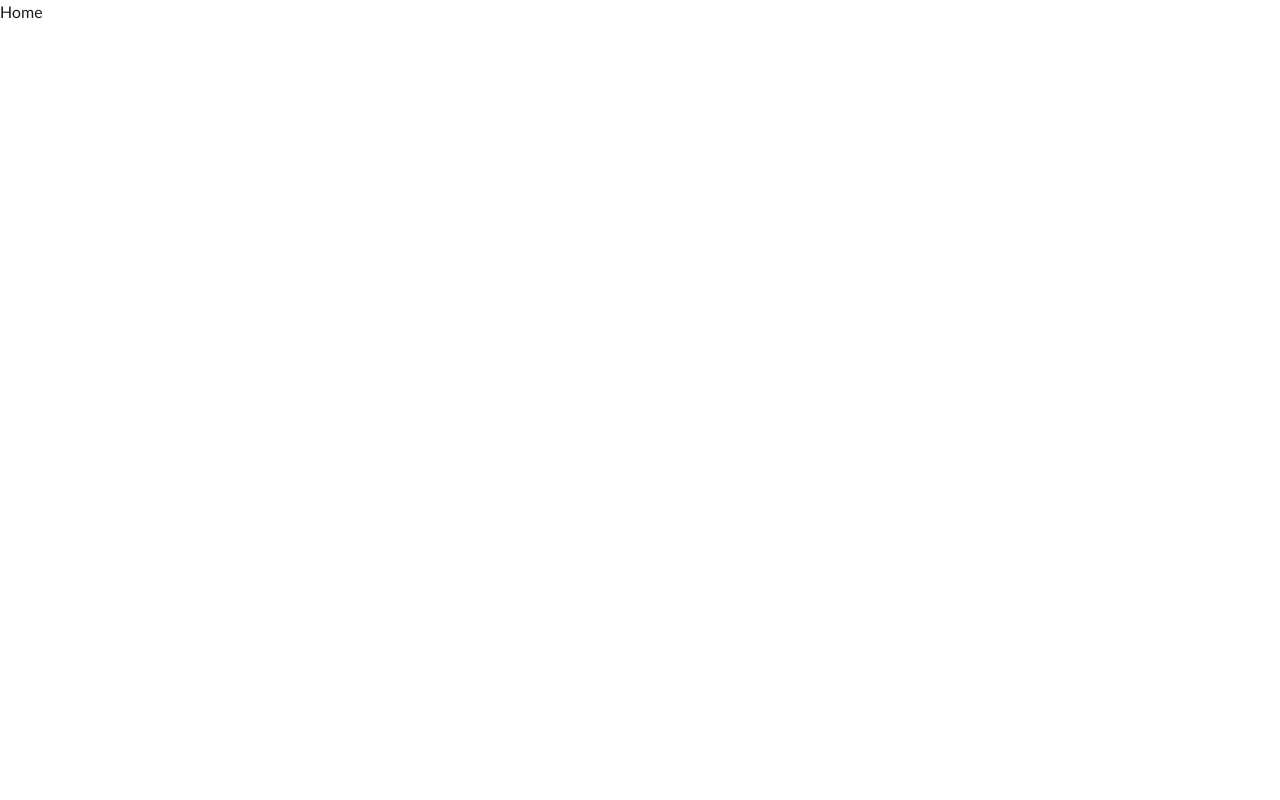
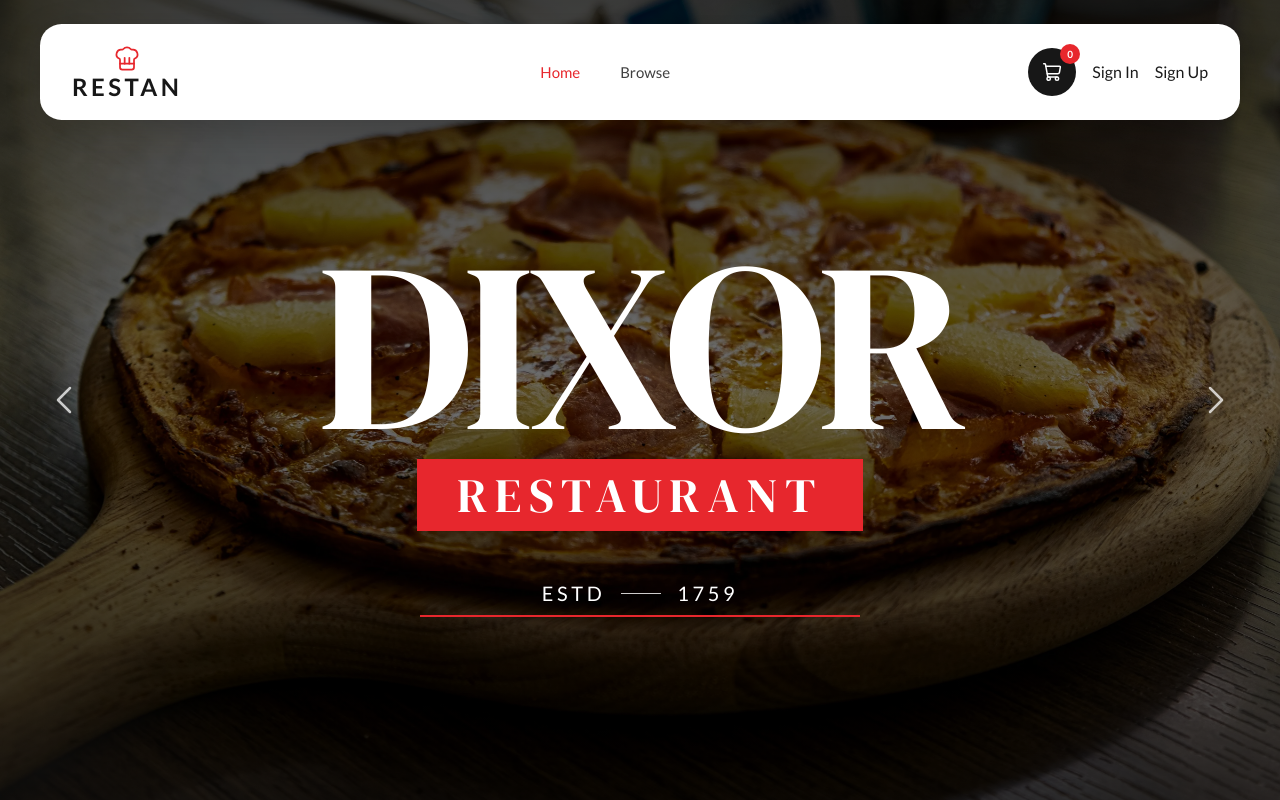
Before and after one commit to nasifmustufakhan7220/restaurant-client, a Next.js app: page / in a window 1280 px wide. Built offline with nearby package versions, Linux system fonts and the light colour scheme.

Commit message:
navabr design almost complted

```diff
--- a/src/app/globals.css
+++ b/src/app/globals.css
@@ -72,8 +72,10 @@
 @theme inline {
   --bg-background: var(--background);
 
-  --font-heading: var(--font-sans);
-  --font-sans: var(--font-sans);
+  --font-heading: var(--font-dm-serif);
+  --font-sans: var(--font-lato);
+  --font-serif: var(--font-dm-serif);
+  --font-script: var(--font-dancing-script);
 
   /* Custom section and text colors */
   --color-section: var(--section);
--- a/src/app/layout.tsx
+++ b/src/app/layout.tsx
@@ -10,16 +10,19 @@ import { Metadata } from "next";
 const dmSerif = DM_Serif_Display({
   subsets: ["latin"],
   weight: "400",
+  variable: "--font-dm-serif",
 });
 
 const dancingScript = Dancing_Script({
   subsets: ["latin"],
   weight: ["400", "700"],
+  variable: "--font-dancing-script",
 });
 
 const lato = Lato({
   subsets: ["latin"],
   weight: ["400", "700"],
+  variable: "--font-lato",
 });
 
 export const metadata: Metadata = {
@@ -31,12 +34,11 @@ export default function RootLayout({
   children,
 }: Readonly<{ children: React.ReactNode }>) {
   return (
-    <html lang="en">
-      <body className={lato.className}>
-        {children}
-      </body>
+    <html
+      lang="en"
+      className={`${dmSerif.variable} ${dancingScript.variable} ${lato.variable}`}
+    >
+      <body className={lato.className}>{children}</body>
     </html>
   );
 }
-
-export { dmSerif, dancingScript, lato };
--- a/src/app/page.tsx
+++ b/src/app/page.tsx
@@ -1,5 +1,11 @@
-
+import Banner from "@/components/Banner/Banner";
+import Navbar from "@/components/Navbar/Navbar";
 
 export default function Home() {
- return(<div>Home</div>)
+  return (
+    <main>
+      <Navbar />
+      <Banner />
+    </main>
+  );
 }
--- a/src/components/Banner/Banner.tsx
+++ b/src/components/Banner/Banner.tsx
@@ -1,11 +1,121 @@
-import React from 'react';
+"use client";
 
-const Banner = () => {
-    return (
-        <div>
+import Image from "next/image";
+import { useEffect, useState } from "react";
+import { ChevronLeft, ChevronRight } from "lucide-react";
 
+const slides = [
+  { src: "/pizza1.webp", alt: "Freshly baked pizza on a wooden board" },
+  { src: "/pizza2.webp", alt: "Pizza with a slice being lifted" },
+  { src: "/pizza3.webp", alt: "Pineapple and ham pizza" },
+  { src: "/pizza4.webp", alt: "Vegetable pizza on parchment paper" },
+  { src: "/pizza5.webp", alt: "Pizza with fresh toppings" },
+];
+
+export default function Banner() {
+  const [currentSlide, setCurrentSlide] = useState(0);
+
+  const showNextSlide = () => {
+    setCurrentSlide((current) => (current + 1) % slides.length);
+  };
+
+  const showPreviousSlide = () => {
+    setCurrentSlide(
+      (current) => (current - 1 + slides.length) % slides.length
+    );
+  };
+
+  // Move to the next image automatically every 6 seconds.
+  useEffect(() => {
+    const timer = setInterval(() => {
+      setCurrentSlide((current) => (current + 1) % slides.length);
+    }, 6000);
+
+    return () => clearInterval(timer);
+  }, []);
+
+  return (
+    <section
+      id="home"
+      className="relative flex min-h-svh items-center justify-center overflow-hidden bg-neutral-900 px-5 pb-16 pt-28 sm:px-8 sm:pt-32"
+    >
+      {/* Image carousel */}
+      <div className="absolute inset-0">
+        {slides.map((slide, index) => (
+          <div
+            key={slide.src}
+            className={`absolute inset-0 transition-opacity duration-700 ${
+              index === currentSlide ? "opacity-100" : "opacity-0"
+            }`}
+          >
+            <Image
+              src={slide.src}
+              alt={slide.alt}
+              fill
+              sizes="100vw"
+              preload={index === 0}
+              className="object-cover"
+            />
+          </div>
+        ))}
+      </div>
+
+      {/* Dark overlay for readable text */}
+      <div className="absolute inset-0 bg-black/45" />
+      <div className="absolute inset-0 bg-linear-to-b from-black/55 via-black/20 to-black/65" />
+
+      {/* Carousel arrows */}
+      <button
+        type="button"
+        onClick={showPreviousSlide}
+        aria-label="Previous slide"
+        className="absolute left-2 top-1/2 z-20 -translate-y-1/2 p-2 text-white/75 transition-colors hover:text-white sm:left-4 lg:left-8"
+      >
+        <ChevronLeft
+          className="h-9 w-9 sm:h-12 sm:w-12"
+          strokeWidth={1.25}
+          aria-hidden="true"
+        />
+      </button>
+
+      <button
+        type="button"
+        onClick={showNextSlide}
+        aria-label="Next slide"
+        className="absolute right-2 top-1/2 z-20 -translate-y-1/2 p-2 text-white/75 transition-colors hover:text-white sm:right-4 lg:right-8"
+      >
+        <ChevronRight
+          className="h-9 w-9 sm:h-12 sm:w-12"
+          strokeWidth={1.25}
+          aria-hidden="true"
+        />
+      </button>
+
+      {/* Banner text */}
+      <div className="relative z-10 flex flex-col items-center text-center">
+        <h1 className="font-serif text-[5.5rem] leading-[0.82] tracking-[-0.02em] text-white sm:text-[9rem] md:text-[11rem] lg:text-[13rem] xl:text-[15rem]">
+          DIXOR
+        </h1>
+
+        <div className="mt-3 bg-primary px-5 py-2 sm:mt-4 sm:px-8 sm:py-2.5 lg:px-10 lg:py-3">
+          <p className="font-serif text-xl uppercase tracking-[0.16em] text-white sm:text-3xl lg:text-4xl xl:text-5xl">
+            Restaurant
+          </p>
         </div>
-    );
-};
 
-export default Banner;
+        <div className="mt-8 w-60 max-w-[80vw] sm:mt-12 sm:w-90 lg:w-110">
+          <div className="flex items-center justify-center gap-3 text-white sm:gap-4">
+            <span className="text-sm uppercase tracking-[0.18em] sm:text-lg lg:text-xl">
+              ESTD
+            </span>
+            <span className="h-px w-6 bg-white/80 sm:w-10" />
+            <span className="text-sm uppercase tracking-[0.18em] sm:text-lg lg:text-xl">
+              1759
+            </span>
+          </div>
+          <div className="mt-2 h-0.5 w-full bg-primary" />
+        </div>
+      </div>
+    </section>
+  );
+}
--- a/src/components/Navbar/Navabr.tsx
+++ /dev/null
@@ -1,11 +0,0 @@
-import React from 'react';
-
-const Navbar = () => {
-    return (
-        <div>
-
-        </div>
-    );
-};
-
-export default Navbar;
--- /dev/null
+++ b/src/components/Navbar/Navbar.tsx
@@ -0,0 +1,118 @@
+"use client";
+import { useState } from "react";
+import {
+  ChefHat,
+  Menu,
+  ShoppingCart,
+  X,
+} from "lucide-react";
+import Link from "next/link";
+import { usePathname } from "next/navigation";
+
+const navLinks = [
+  { name: "Home", src: "/", alt: "Home" },
+  { name: "Browse", src: "/browse", alt: "Browse" },
+];
+
+export default function Navbar() {
+  const [isMenuOpen, setIsMenuOpen] = useState(false);
+  const pathname = usePathname();
+
+  const closeMenu = () => setIsMenuOpen(false);
+
+  return (
+    <header className="fixed inset-x-0 top-0 z-50 px-3 pt-3 sm:px-6 sm:pt-4 lg:px-10 lg:pt-6">
+      <nav className="mx-auto w-full max-w-[1700px] rounded-2xl bg-white px-4 shadow-[0_10px_35px_rgba(0,0,0,0.18)] sm:px-6 lg:px-8">
+        <div className="flex h-16 items-center justify-between gap-4 lg:h-24">
+          {/* Logo */}
+          <Link
+            href="/"
+            onClick={closeMenu}
+            className="flex shrink-0 flex-col items-center text-neutral-900"
+            aria-label="Restan home"
+          >
+            <ChefHat
+              className="h-6 w-6 text-primary sm:h-7 sm:w-7"
+              strokeWidth={1.5}
+              aria-hidden="true"
+            />
+            <span className="mt-0.5 text-lg font-bold uppercase leading-none tracking-[0.14em] sm:text-2xl">
+              Restan
+            </span>
+          </Link>
+
+          {/* Desktop navigation */}
+          <ul className="hidden items-center gap-7 lg:flex xl:gap-10">
+            {navLinks.map((link) => (
+              <li key={link.name}>
+                <Link
+                  href={link.src}
+                  className={`${pathname === link.src ? "text-primary" : "text-neutral-700"} flex items-center gap-1.5 text-[15px] text-neutral-700 transition-colors hover:text-primary`}
+                >
+                  {link.name}
+
+                </Link>
+              </li>
+            ))}
+          </ul>
+
+          {/* Cart and mobile menu buttons */}
+          <div className="flex shrink-0 items-center gap-3 sm:gap-4">
+            <button
+              type="button"
+              aria-label="Open cart"
+              className="relative flex h-10 w-10 items-center justify-center rounded-full bg-neutral-900 text-white transition-colors hover:bg-primary sm:h-12 sm:w-12"
+            >
+              <ShoppingCart
+                className="h-4 w-4 sm:h-5 sm:w-5"
+                strokeWidth={1.8}
+                aria-hidden="true"
+              />
+              <span className="absolute -right-1 -top-1 flex h-5 min-w-5 items-center justify-center rounded-full bg-primary px-1 text-[10px] font-bold leading-none text-white">
+                0
+              </span>
+            </button>
+
+            <button>
+              Sign In
+            </button>
+
+            <button>Sign Up</button>
+
+            <button
+              type="button"
+              onClick={() => setIsMenuOpen((isOpen) => !isOpen)}
+              aria-expanded={isMenuOpen}
+              aria-label={isMenuOpen ? "Close menu" : "Open menu"}
+              className="flex h-10 w-10 items-center justify-center text-neutral-900 lg:hidden"
+            >
+              {isMenuOpen ? (
+                <X className="h-7 w-7" aria-hidden="true" />
+              ) : (
+                <Menu className="h-7 w-7" aria-hidden="true" />
+              )}
+            </button>
+          </div>
+        </div>
+
+        {/* Mobile navigation */}
+        {isMenuOpen && (
+          <ul className="border-t border-neutral-200 py-2 lg:hidden">
+            {navLinks.map((link) => (
+              <li key={link.name}>
+                <Link
+                  href={link.src}
+                  onClick={closeMenu}
+                  className="flex items-center justify-between px-2 py-3 text-base text-neutral-800 transition-colors hover:text-primary"
+                >
+                  {link.name}
+
+                </Link>
+              </li>
+            ))}
+          </ul>
+        )}
+      </nav>
+    </header>
+  );
+}
```
Also changed, not shown: 1 other file (tests, documents, lock files or other folders).
